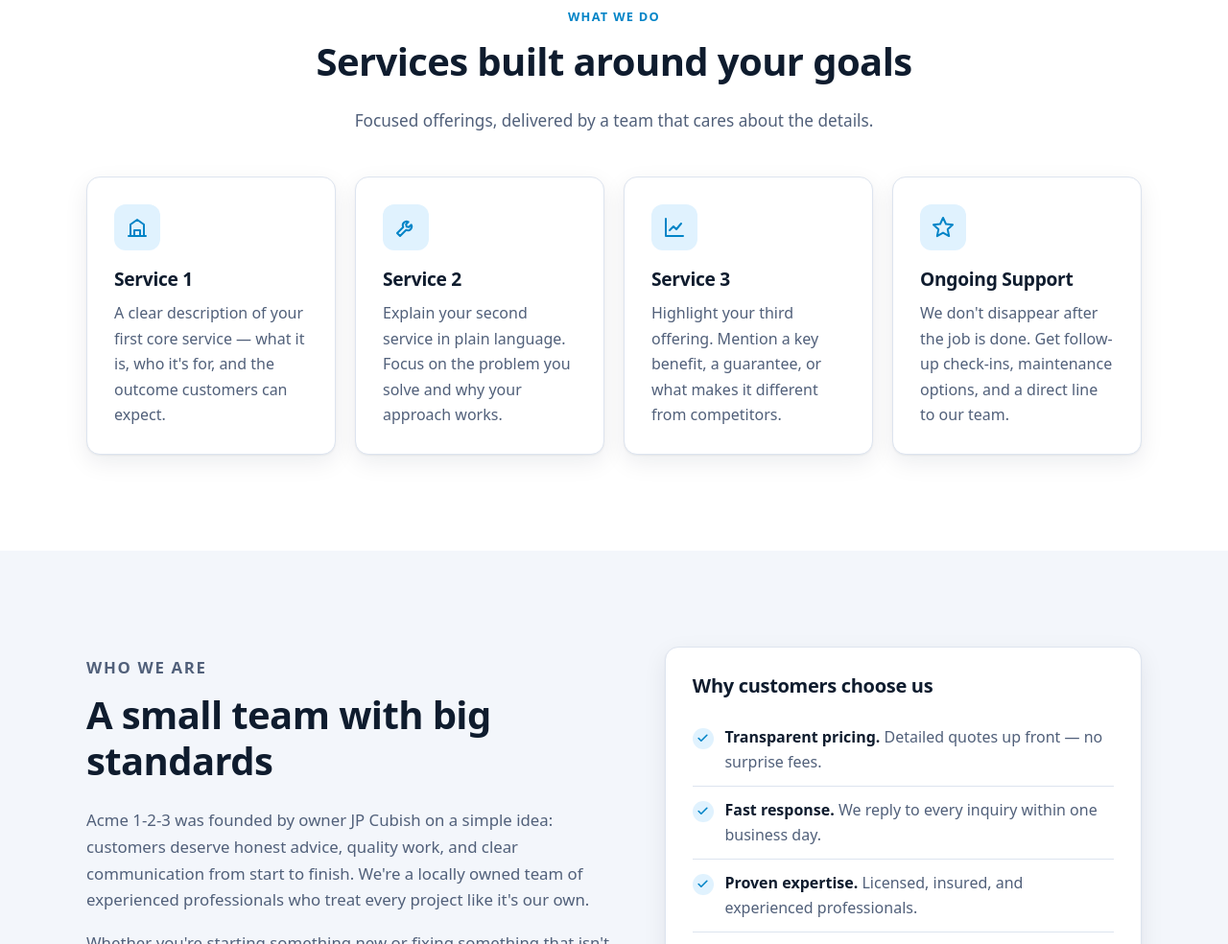
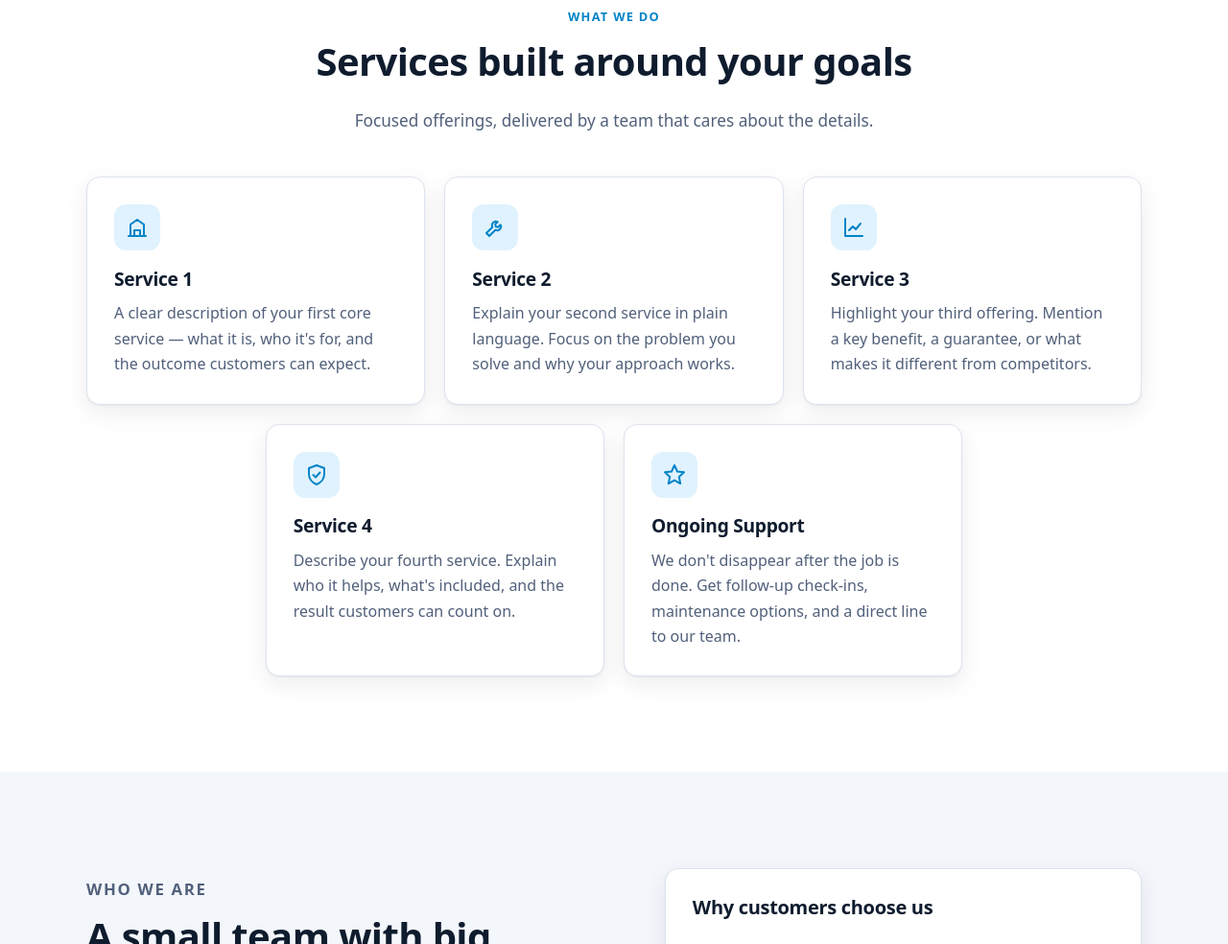
Before and after one commit to vitfer81/my-static-site, a plain HTML site: page index.html in a window 1280 px wide. Shown: the part 954-1938 px from the top of the page at 96% size. Drawn offline with Linux system fonts and the light colour scheme.

Commit message:
Add a Service 4 card to the services section (#5)
Claude-Session: https://claude.ai/code/session_01LvnnPoSGxQkmdYLQXTu8eD

Co-authored-by: Claude <noreply@anthropic.com>

```diff
--- a/index.html
+++ b/index.html
@@ -100,6 +100,13 @@
             </div>
             <h3>Service 3</h3>
             <p>Highlight your third offering. Mention a key benefit, a guarantee, or what makes it different from competitors.</p>
+          </article>
+          <article class="card">
+            <div class="card-icon" aria-hidden="true">
+              <svg viewBox="0 0 24 24"><path d="M12 2l8 3v6c0 5-3.4 9.3-8 11-4.6-1.7-8-6-8-11V5z"/><path d="M8.5 12l2.5 2.5 4.5-5"/></svg>
+            </div>
+            <h3>Service 4</h3>
+            <p>Describe your fourth service. Explain who it helps, what's included, and the result customers can count on.</p>
           </article>
           <article class="card">
             <div class="card-icon" aria-hidden="true">
--- a/styles.css
+++ b/styles.css
@@ -325,10 +325,17 @@ ul { margin: 0; padding: 0; list-style: none; }
 .section-sub { color: var(--text-muted); font-size: 1.075rem; margin: 0; }
 
 /* ---------- Cards ---------- */
+/* Cards wrap into centered rows, so an uneven last row stays balanced */
 .cards {
-  display: grid;
-  grid-template-columns: 1fr;
-  gap: 1.25rem;
+  --cols: 1;
+  --gap: 1.25rem;
+  display: flex;
+  flex-wrap: wrap;
+  justify-content: center;
+  gap: var(--gap);
+}
+.cards > .card {
+  flex: 0 0 calc((100% - (var(--cols) - 1) * var(--gap)) / var(--cols));
 }
 .card {
   padding: 1.75rem;
@@ -576,7 +583,7 @@ ul { margin: 0; padding: 0; list-style: none; }
    ========================================================= */
 @media (min-width: 560px) {
   .hero-cta { flex-direction: row; flex-wrap: wrap; }
-  .cards { grid-template-columns: repeat(2, 1fr); }
+  .cards { --cols: 2; }
   .form-row { grid-template-columns: 1fr 1fr; }
   .contact-form, .form-success { padding: 2rem; }
 }
@@ -623,7 +630,7 @@ ul { margin: 0; padding: 0; list-style: none; }
 }
 
 @media (min-width: 1060px) {
-  .cards { grid-template-columns: repeat(4, 1fr); }
+  .cards { --cols: 3; }
 }
 
 @media (prefers-reduced-motion: reduce) {
```
